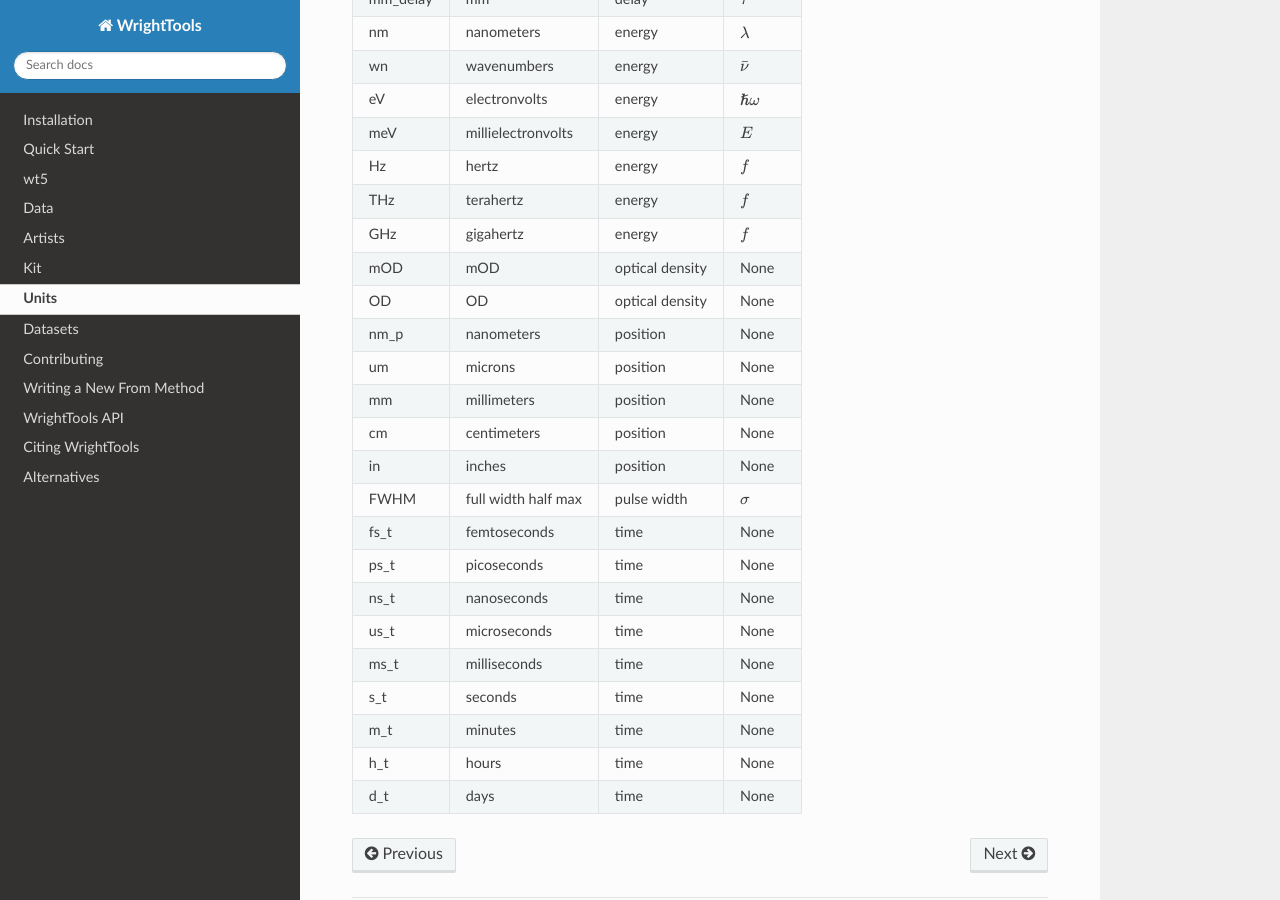
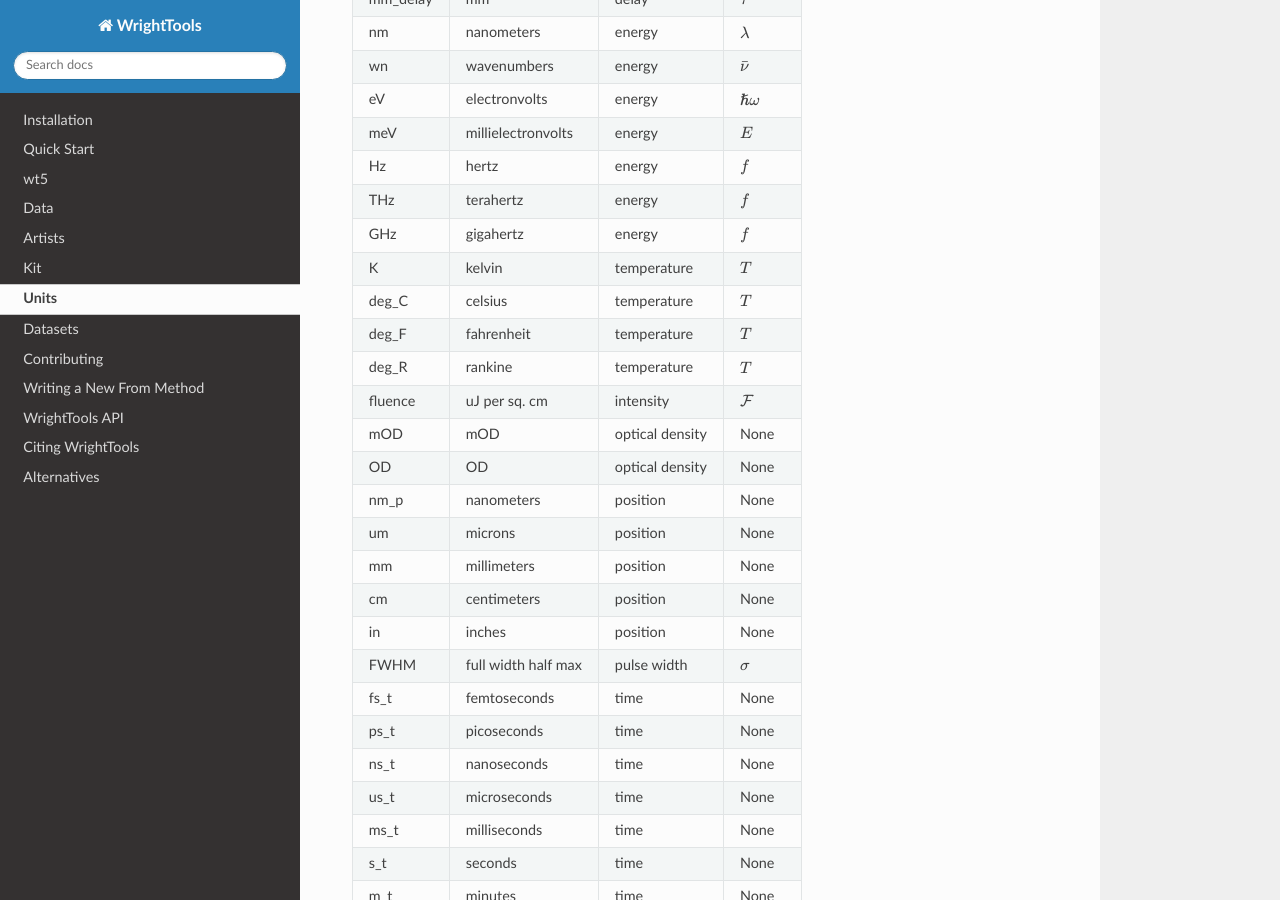
Before and after one commit to wright-group/WrightTools, a Sphinx documentation site: the page built from docs/units.rst, in a window 1280 px wide and 900 px high, scrolled down 739 px. Built offline with Sphinx 7.4.7 and the Read the Docs theme 2.0.0, drawn with Linux system fonts in a browser that asks for light colours; pages that are not in the unit, such as notebooks, are missing from menus; the version number could not be read and is left out.

Commit message:
DOC: Update units documentation (#778)
* Update units documentation

Added temperature and fluence to units documentation.

* MAINT: prefer 'T' to 'Temp'

```diff
--- a/docs/units.rst
+++ b/docs/units.rst
@@ -37,6 +37,11 @@ meV        millielectronvolts    energy                :math:`E`
 Hz         hertz                 energy                :math:`f`
 THz        terahertz             energy                :math:`f`
 GHz        gigahertz             energy                :math:`f`
+K          kelvin                temperature           :math:`T`
+deg_C      celsius               temperature           :math:`T`
+deg_F      fahrenheit            temperature           :math:`T`
+deg_R      rankine               temperature           :math:`T`
+fluence    uJ per sq. cm         intensity             :math:`\mathcal{F}`
 mOD        mOD                   optical density       None
 OD         OD                    optical density       None
 nm_p       nanometers            position              None
```
Also changed, not shown: 1 other file.
